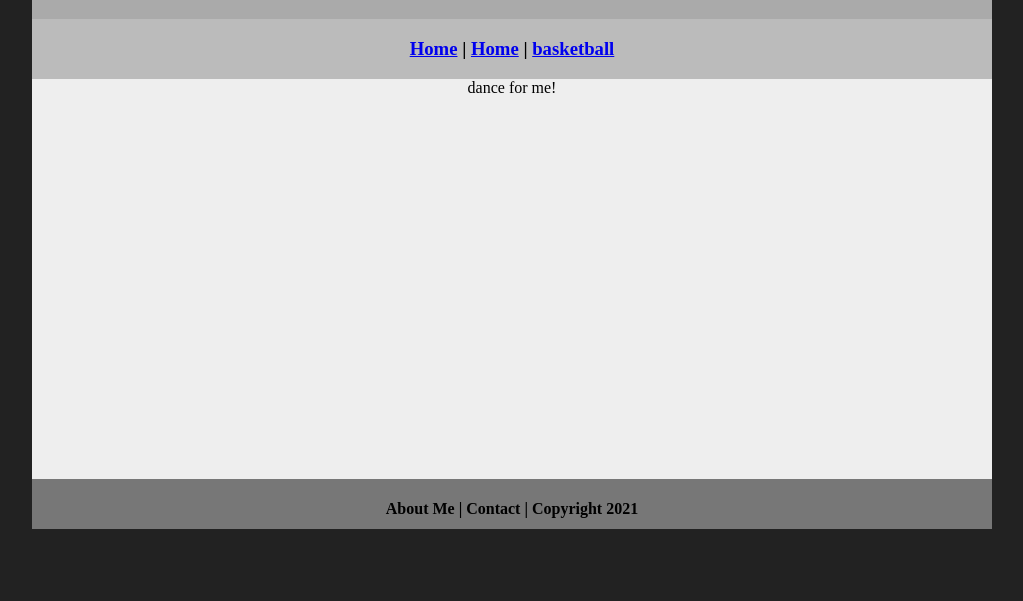
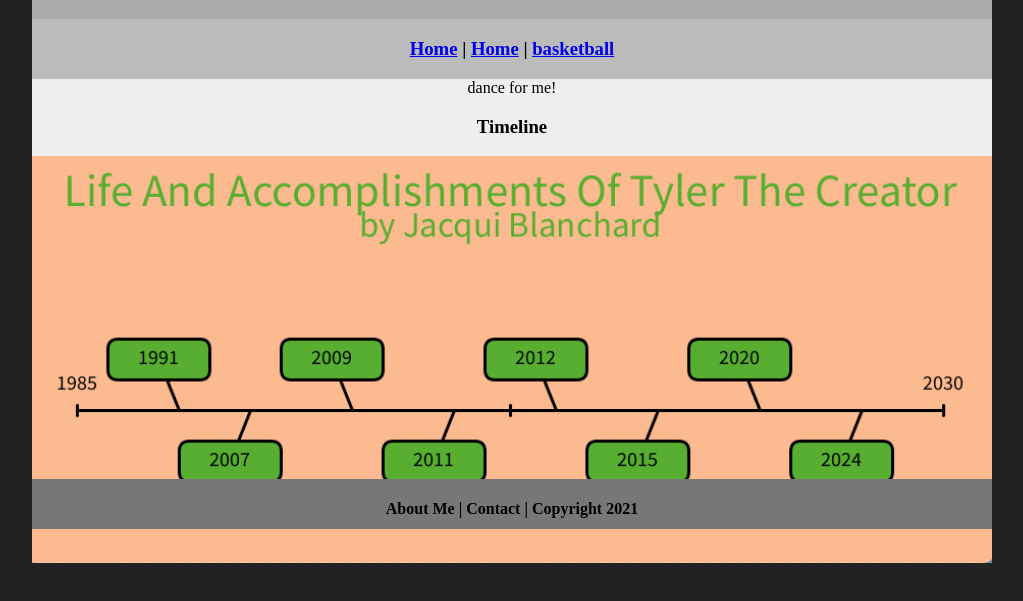
Before and after one commit to Jacquiblanchard/ecsportfolio, a plain HTML site: page ecs/index.html in a window 1280 px wide. Shown: the part 61-662 px from the top of the page, without its empty margins (128-1151 px from the left). Drawn offline with Linux system fonts and the light colour scheme.

Commit message:
Update index.html

```diff
--- a/ecs/index.html
+++ b/ecs/index.html
@@ -17,6 +17,10 @@
   <div class="content">
 	  dance for me!
 
+	  <h3>Timeline </h3>
+	  <img src="../images/timeline.png" alt="Timeline" width="960" >
+	  <interactive timeline showing events for tyler the creator. </p>
+
   </div>
   <div class="footer">
     <h4>About Me | Contact | Copyright 2021</h4>
```
